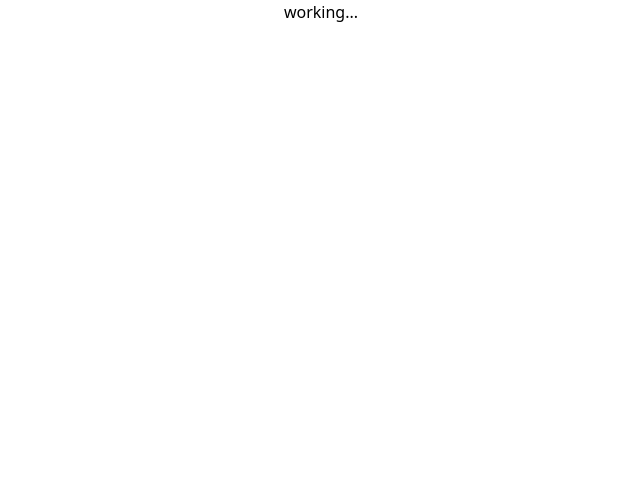
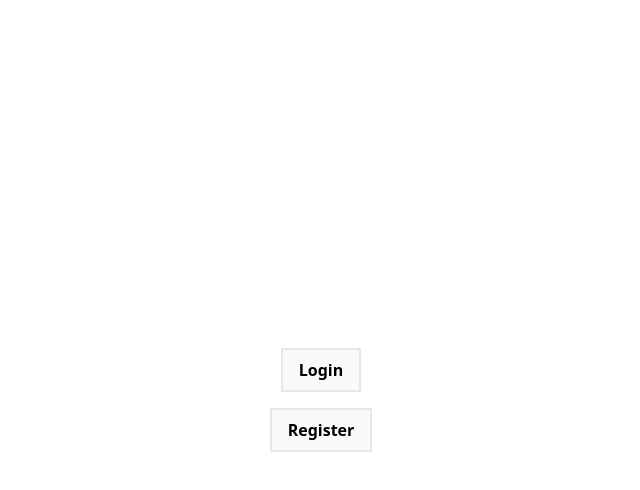
Before and after one commit to Kiril-Pavlov/login-reg-form-modal, a React (Create React App) app: page / in a window 1280 px wide. Shown: the top 490 px of the page, without its empty margins (319-959 px from the left). Built offline with nearby package versions, Linux system fonts and the light colour scheme.

Commit message:
added login and register button

```diff
--- a/src/App.js
+++ b/src/App.js
@@ -1,9 +1,12 @@
-
-
 function App() {
   return (
-    <div className="flex items-center justify-center">
-        working...
+    <div className="flex flex-col gap-4 w-full h-screen items-center justify-center">
+      <button className="border-2 bg-stone-50 hover:bg-stone-300 py-2 px-4 font-bold transition-all duration-300">
+        Login
+      </button>
+      <button className="border-2 bg-stone-50 hover:bg-stone-300 py-2 px-4 font-bold transition-all duration-300">
+        Register
+      </button>
     </div>
   );
 }
```
